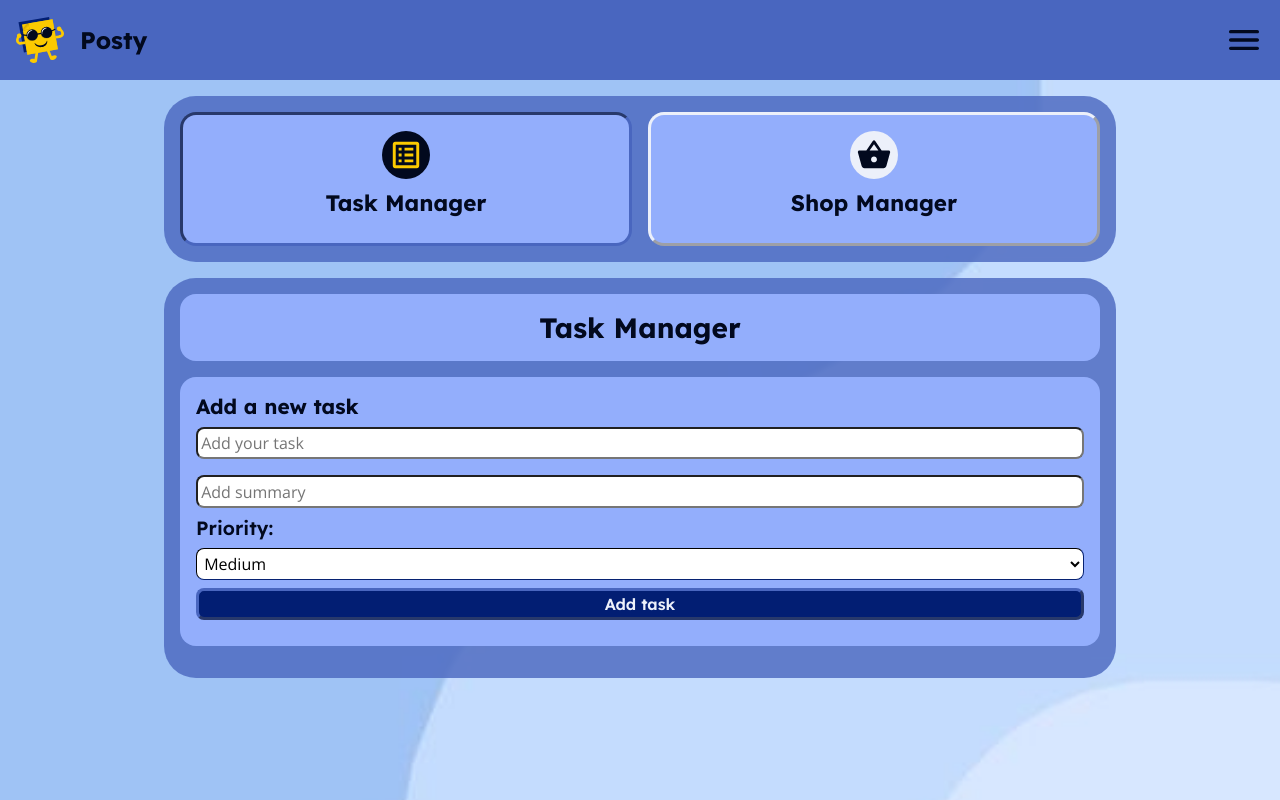
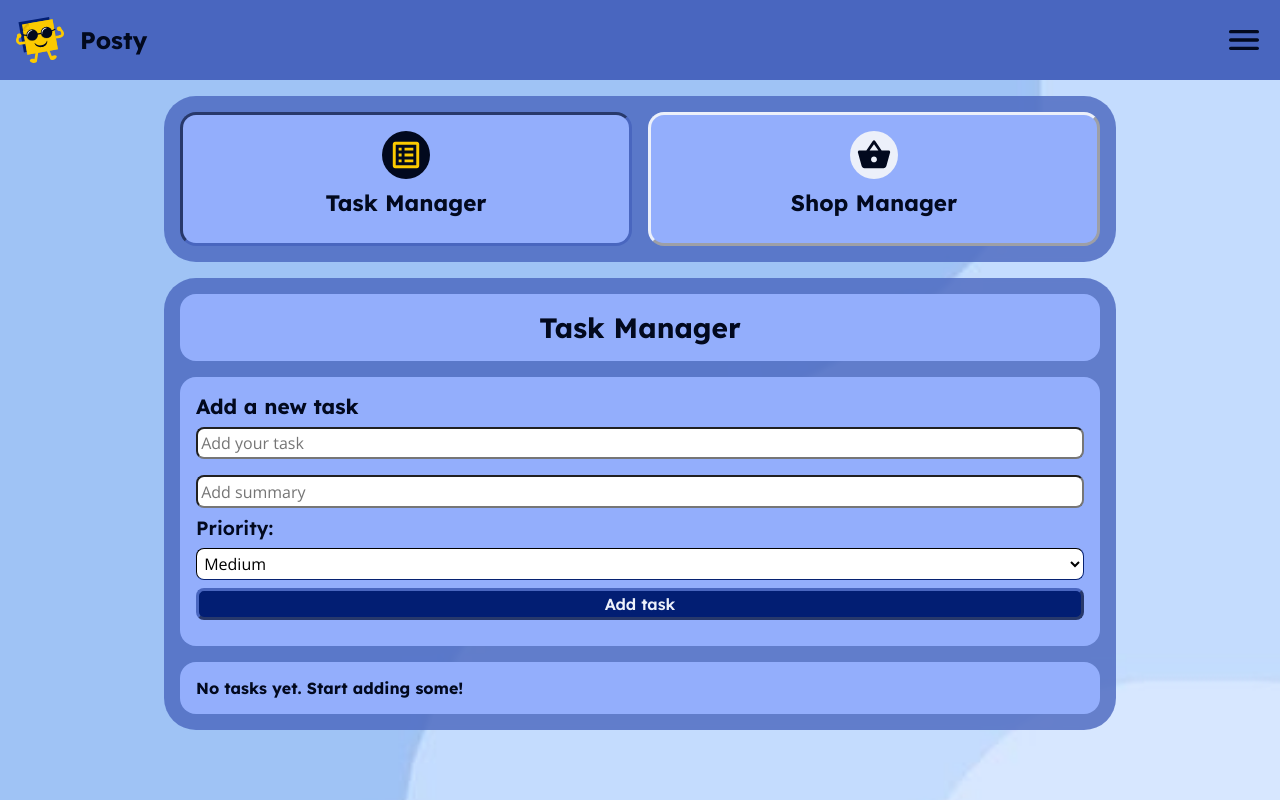
Before and after one commit to EvaneRex/taskmanager, a React (Vite) app: page / in a window 1280 px wide. Built offline with nearby package versions, Linux system fonts and the light colour scheme.

Commit message:
did some styling additions and added the no task yet part to the taskmanager

```diff
--- a/src/App.css
+++ b/src/App.css
@@ -172,8 +172,13 @@ header .menu-icon {
 }
 .taskmanager .alertMsg,
 .shopmanager .alertMsg {
-  margin-left: 1rem;
-  font-weight: bold;
+  font-family: "Lexend-Bold";
+  color: #02091e;
+  background-color: #93aefc;
+  border-radius: 1rem;
+  padding: 1rem 1rem;
+  width: 100%;
+  height: auto;
 }
 .taskmanager .taskForm,
 .taskmanager .shopForm,
@@ -265,11 +270,23 @@ header .menu-icon {
   color: #02091e;
   margin-bottom: 1rem;
 }
+.taskmanager .shopBox .priority,
+.taskmanager .taskBox .priority,
+.shopmanager .shopBox .priority,
+.shopmanager .taskBox .priority {
+  text-decoration: underline;
+}
 .taskmanager .shopBox ul li,
 .taskmanager .taskBox ul li,
 .shopmanager .shopBox ul li,
 .shopmanager .taskBox ul li {
   list-style: none;
+}
+.taskmanager .shopBox ul li h2,
+.taskmanager .taskBox ul li h2,
+.shopmanager .shopBox ul li h2,
+.shopmanager .taskBox ul li h2 {
+  font-size: 1.2rem;
 }
 .taskmanager .shopBox ul li h2,
 .taskmanager .shopBox ul li p,
@@ -318,6 +335,7 @@ header .menu-icon {
   display: flex;
   flex-direction: row;
   margin-bottom: 0.5rem;
+  justify-content: right;
 }
 .taskmanager .shopBox ul .shop-item .shop-buttons button,
 .taskmanager .taskBox ul .shop-item .shop-buttons button,
@@ -334,7 +352,7 @@ header .menu-icon {
 .shopmanager .taskBox ul .task-item {
   display: grid;
   grid-template-columns: 1fr;
-  grid-template-rows: 1fr 1fr;
+  grid-template-rows: 1fr 2.5rem;
   gap: 0.5rem;
 }
 .taskmanager .shopBox ul .task-item .task-buttons,
@@ -345,6 +363,7 @@ header .menu-icon {
   flex-direction: row;
   margin-bottom: 0.5rem;
   justify-content: right;
+  grid-row: 2;
 }
 .taskmanager .shopBox ul .task-item .task-buttons button,
 .taskmanager .taskBox ul .task-item .task-buttons button,
@@ -446,12 +465,6 @@ header .menu-icon {
 }
 
 /*tablet version - made on behalf of recommendation on smaller screens such as phones and smaller tablets*/
-@media screen and (min-width: 500px) and (max-width: 800px) {
-  .taskmanager h1,
-  .shopmanager h1 {
-    font-size: 1;
-  }
-}
 /*Desktop version - made on behalf og bigger screens*/
 @media only screen and (min-width: 801px) {
   .manager {
--- a/src/App.scss
+++ b/src/App.scss
@@ -116,8 +116,8 @@ header {
   }
 
   .alertMsg {
-    margin-left: 1rem;
-    font-weight: bold;
+    @include partial.heading;
+    @include partial.box2;
   }
 
   .taskForm,
@@ -153,11 +153,16 @@ header {
     @include partial.box2;
     @include partial.heading;
     margin-bottom: 1rem;
+    .priority {
+      text-decoration: underline;
+    }
 
     ul {
       li {
         list-style: none;
-
+        h2 {
+          font-size: 1.2rem;
+        }
         h2,
         p {
           word-wrap: break-word;
@@ -177,6 +182,7 @@ header {
           display: flex;
           flex-direction: row;
           margin-bottom: 0.5rem;
+          justify-content: right;
 
           button {
             display: flex;
@@ -190,7 +196,7 @@ header {
       .task-item {
         display: grid;
         grid-template-columns: 1fr;
-        grid-template-rows: 1fr 1fr;
+        grid-template-rows: 1fr 2.5rem;
         gap: 0.5rem;
 
         .task-buttons {
@@ -198,6 +204,7 @@ header {
           flex-direction: row;
           margin-bottom: 0.5rem;
           justify-content: right;
+          grid-row: 2;
 
           button {
             display: flex;
@@ -245,11 +252,10 @@ header {
 }
 
 /*tablet version - made on behalf of recommendation on smaller screens such as phones and smaller tablets*/
-@media screen and (min-width: 500px) and (max-width: 800px) {
+@media screen and (min-width: 425px) and (max-width: 800px) {
   .taskmanager,
   .shopmanager {
-    h1 {
-      font-size: 1;
+    .shopForm {
     }
   }
 }
--- a/src/components/TaskList.tsx
+++ b/src/components/TaskList.tsx
@@ -79,7 +79,7 @@ const TaskList: React.FC<TaskListProps> = ({
           key={tasks}
           aria-labelledby={`task-${tasks}`}
         >
-          <h2>{tasks}</h2> {/* Shows the priority! */}
+          <h2 className="priority">{tasks}</h2> {/* Shows the priority! */}
           <ul>
             {groupedTasks[tasks].map((taskItem) => (
               <TaskItem
--- a/src/components/TaskManager.tsx
+++ b/src/components/TaskManager.tsx
@@ -63,12 +63,21 @@ export default function Taskmanager() {
         <h1>Task Manager</h1>
 
         <NewTask onAddTask={addTask} />
+
+        <section aria-labelledby="task-list">
+          {tasks.length === 0 ? (
+            <p className="alertMsg" role="alert" aria-live="polite">
+              No tasks yet. Start adding some!
+            </p>
+          ) : (
             <TaskList
               taskItems={tasks as TaskItemType[]}
               removeTaskItem={deleteTask}
               toggleTaskItemCompletion={handleComplete}
               onUpdateTask={updateTask}
             />
+          )}
+        </section>
       </div>
     </div>
   );
```
Also changed, not shown: 1 other file (tests, documents, lock files or other folders). Lines whose indentation alone changed are shown as unchanged.
